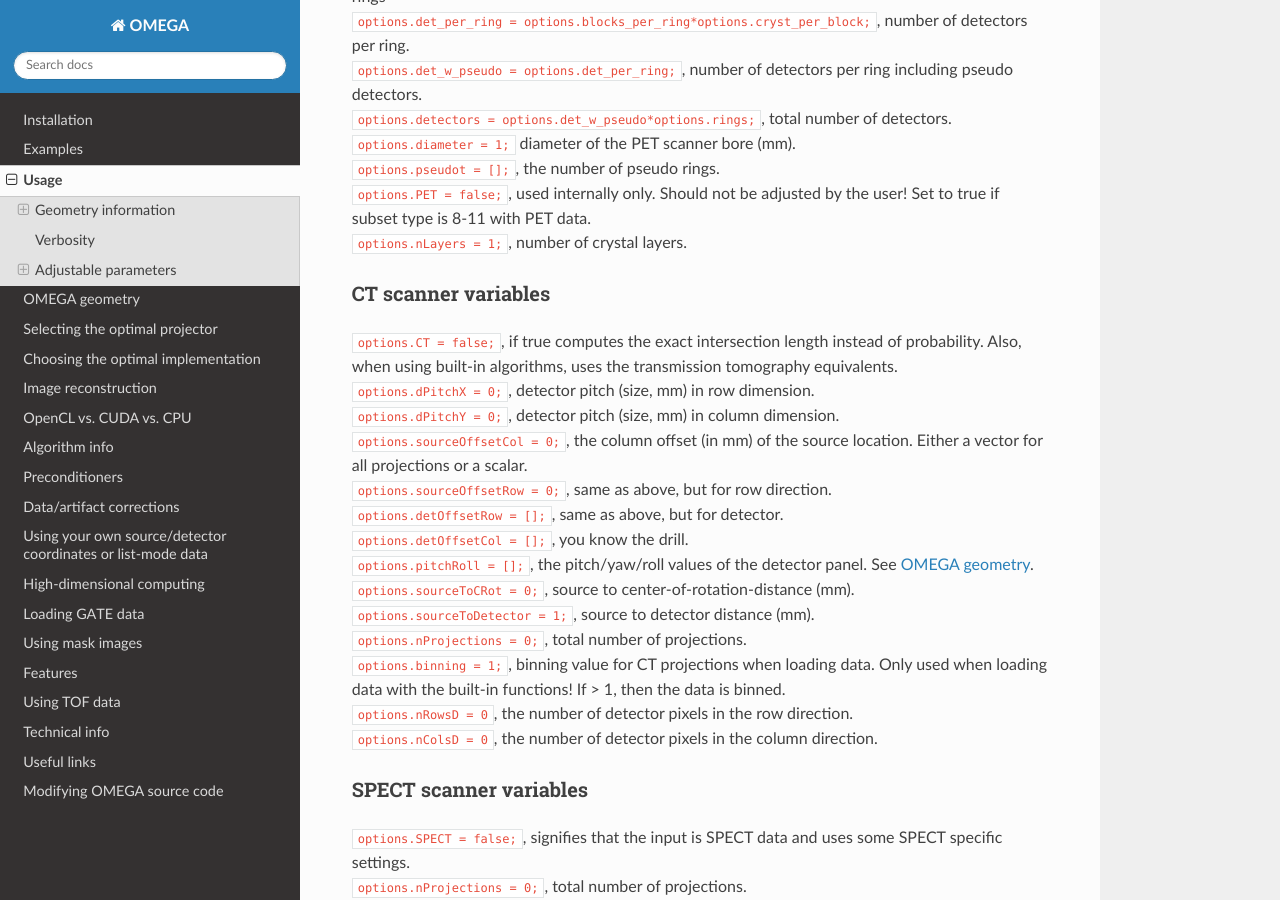
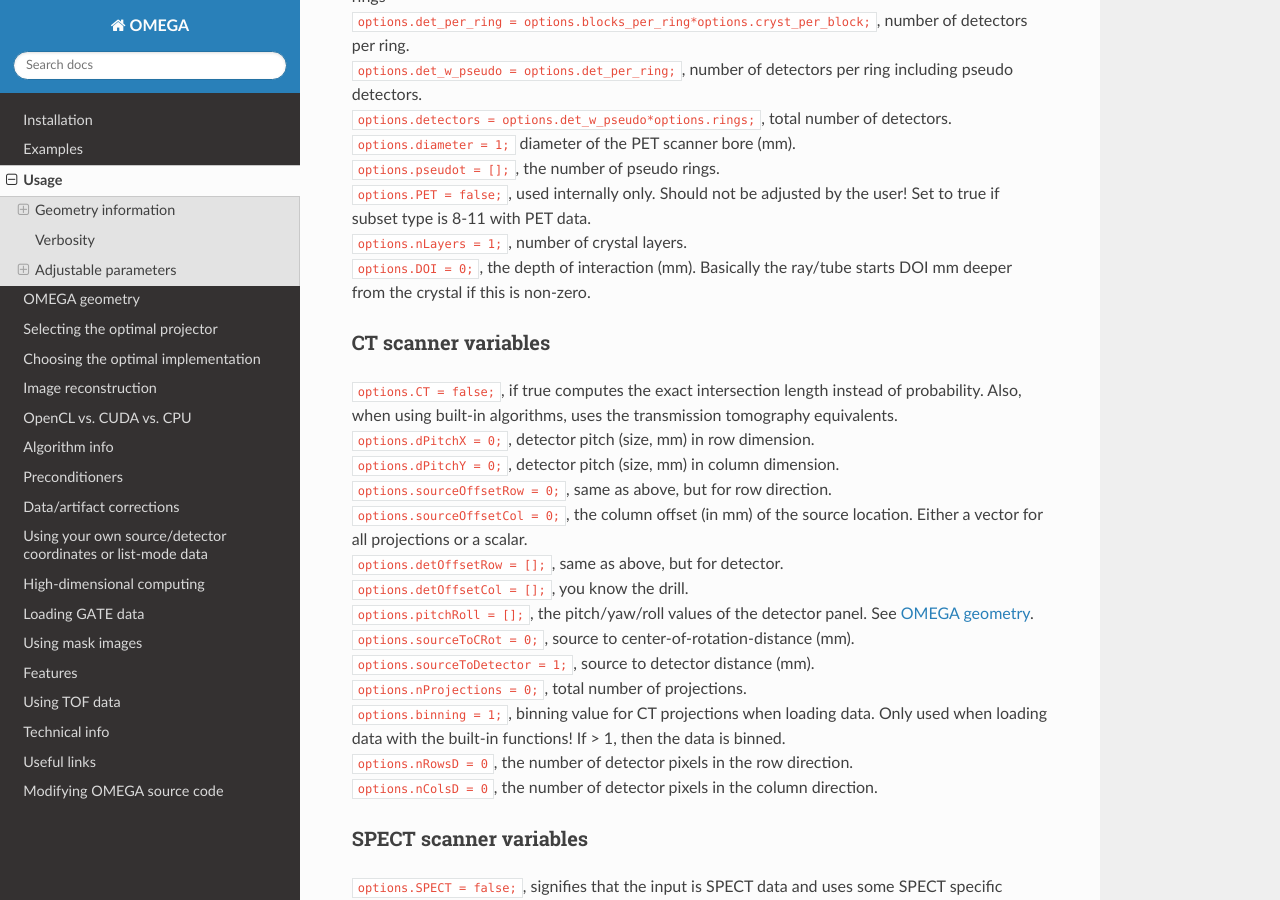
Before and after one commit to villekf/OMEGA-doc, a Sphinx documentation site: the page built from docs/source/usage.rst, in a window 1280 px wide and 900 px high, scrolled down 4866 px. Built offline with Sphinx 7.4.7 and the Read the Docs theme 3.1.0, drawn with Linux system fonts in a browser that asks for light colours.

Commit message:
Update usage.rst

```diff
--- a/docs/source/usage.rst
+++ b/docs/source/usage.rst
@@ -123,14 +123,15 @@ PET scanner variables
 | ``options.pseudot = [];``, the number of pseudo rings.
 | ``options.PET = false;``, used internally only. Should not be adjusted by the user! Set to true if subset type is 8-11 with PET data.
 | ``options.nLayers = 1;``, number of crystal layers.
+| ``options.DOI = 0;``, the depth of interaction (mm). Basically the ray/tube starts DOI mm deeper from the crystal if this is non-zero.
 
 CT scanner variables
 ^^^^^^^^^^^^^^^^^^^^
 | ``options.CT = false;``, if true computes the exact intersection length instead of probability. Also, when using built-in algorithms, uses the transmission tomography equivalents.
 | ``options.dPitchX = 0;``, detector pitch (size, mm) in row dimension.
 | ``options.dPitchY = 0;``, detector pitch (size, mm) in column dimension.
+| ``options.sourceOffsetRow = 0;``, same as above, but for row direction.
 | ``options.sourceOffsetCol = 0;``, the column offset (in mm) of the source location. Either a vector for all projections or a scalar.
-| ``options.sourceOffsetRow = 0;``, same as above, but for row direction.
 | ``options.detOffsetRow = [];``, same as above, but for detector.
 | ``options.detOffsetCol = [];``, you know the drill.
 | ``options.pitchRoll = [];``, the pitch/yaw/roll values of the detector panel. See :doc:`geometry`.
```
